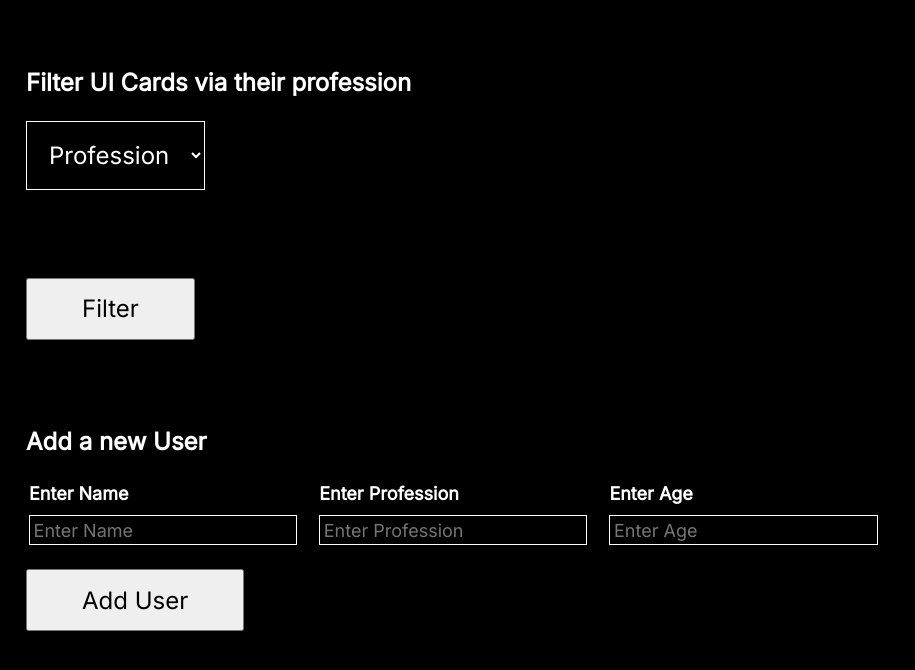
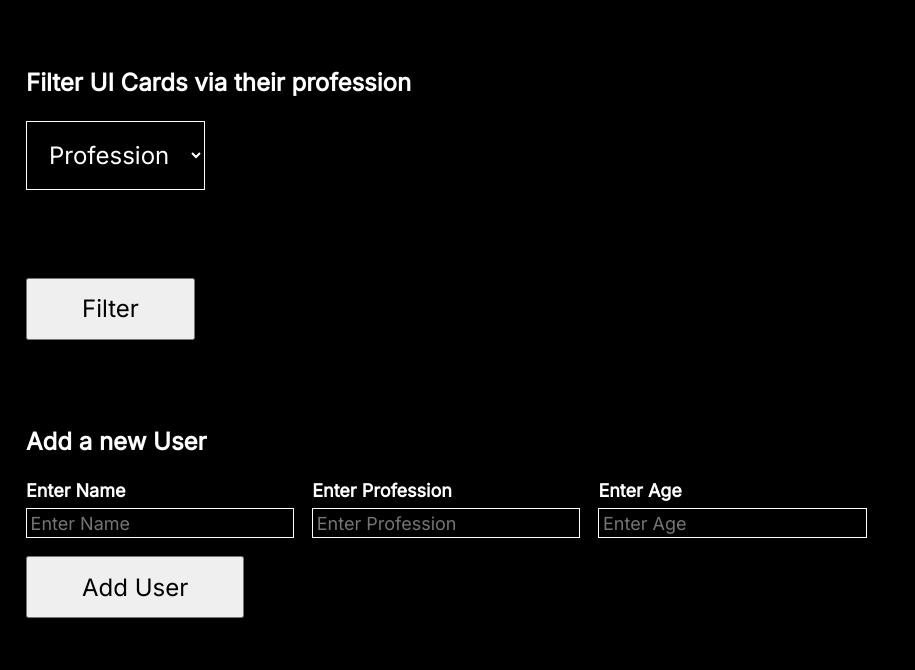
Before and after one commit to Rohit4352/F2-Contest2_April, a plain HTML site: page index.html in a window 1280 px wide. Shown: the whole page, without its empty margins (0-915 px from the left). Drawn offline with Linux system fonts and the light colour scheme.

Commit message:
Add files via upload

```diff
--- a/index.html
+++ b/index.html
@@ -35,22 +35,21 @@
     <h3>Add a new User</h3>
 
     <form>
-        <table>
-            <tr>
-                <td><label for="name"><b>Enter Name</b></label></td>
-                <td><label for="profession"><b>Enter Profession</b></label></td>
-                <td><label for="age"><b>Enter Age</b></label></td>
-            </tr>
-            <tr>
-                <td><input type="text" placeholder="Enter Name" value="" id="name" onfocus="this.value=''" required></td>
+        <div class="contain">
+            <div class="cc">
+                <label for="name"><b>Enter Name</b></label>
+                <input type="text" placeholder="Enter Name" value="" id="name" onfocus="this.value=''" required>
+            </div>
+            <div class="cc">
+                <label for="profession"><b>Enter Profession</b></label>
+                <input type="text" placeholder="Enter Profession" value="" id="profession" required>
+            </div>
+            <div class="cc">
+                <label for="age"><b>Enter Age</b></label>
+                <input type="number" placeholder="Enter Age" value="" id="age" required>
+            </div>
+        </div>
 
-                <td><input type="text" placeholder="Enter Profession" value="" id="profession" required></td>
-
-                <td><input type="number" placeholder="Enter Age" value="" id="age" required></td>
-            </tr>
-        </table>
-
-        <br>
         <button onclick="addData()">Add User</button>
         <p id="secondOut"></p>
     </form>
--- a/script.js
+++ b/script.js
@@ -2,9 +2,6 @@
 
 //define a default array of objects
 let arr = [
-    { id: 1, name: "john", age: "18", profession: "developer" },
-    { id: 2, name: "jack", age: "20", profession: "developer" },
-    { id: 3, name: "karen", age: "19", profession: "admin" },
     { id: 1, name: "john", age: "18", profession: "developer" },
     { id: 2, name: "jack", age: "20", profession: "developer" },
     { id: 3, name: "karen", age: "19", profession: "admin" },
@@ -58,14 +55,6 @@ function printArray(arr) {
   cardPrint.innerHTML = htmlCode;
 }
 
-//print the array by for loop
-// function printArray(arr) {
-//   firstOut.innerHTML = "";
-//   for (let i = 0; i < arr.length; i++) {
-//     firstOut.innerHTML += arr[i].id + ". " + " Name:" + arr[i].name + " Profession:" + arr[i].profession + " Age:" + arr[i].age +"<br>";
-//   }
-// }
-
 //filter data function
 var reqProf = document.getElementById("filterProfession");
 
--- a/style.css
+++ b/style.css
@@ -72,3 +72,23 @@ h3, .dropdown, button {
 .card > .prof {
     width: 40%;
 }
+
+.contain {
+    display: flex;
+    margin: 1rem 0;
+}
+.cc {
+    display: flex;
+    flex-direction: column;
+}
+@media (max-width: 720px) {
+    .contain {
+        display: flex;
+        flex-direction: column;
+        width: 100%;
+        gap: 2px;
+    }
+    .all-cards {
+        width: fit-content;
+    }
+}
```
